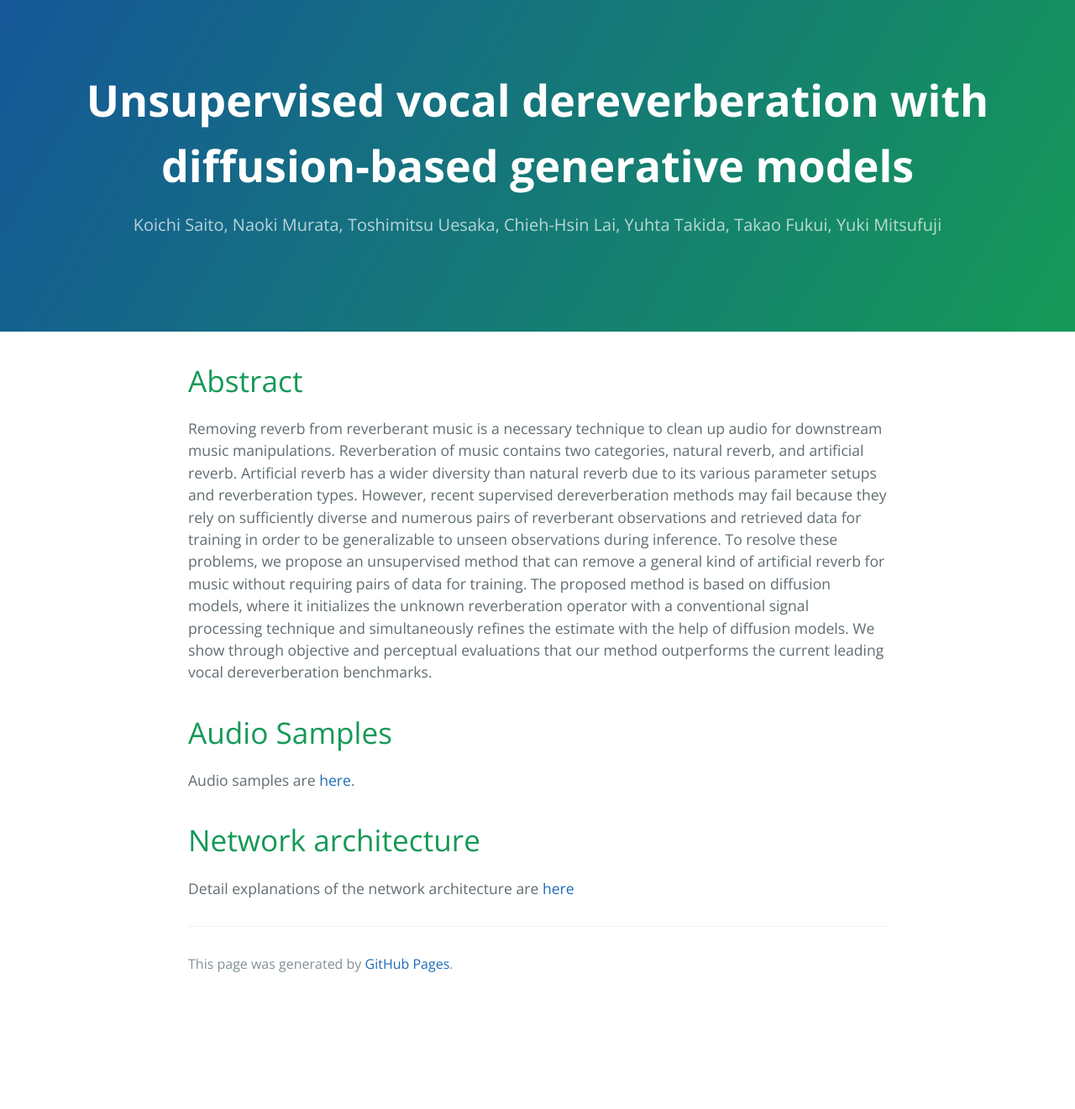
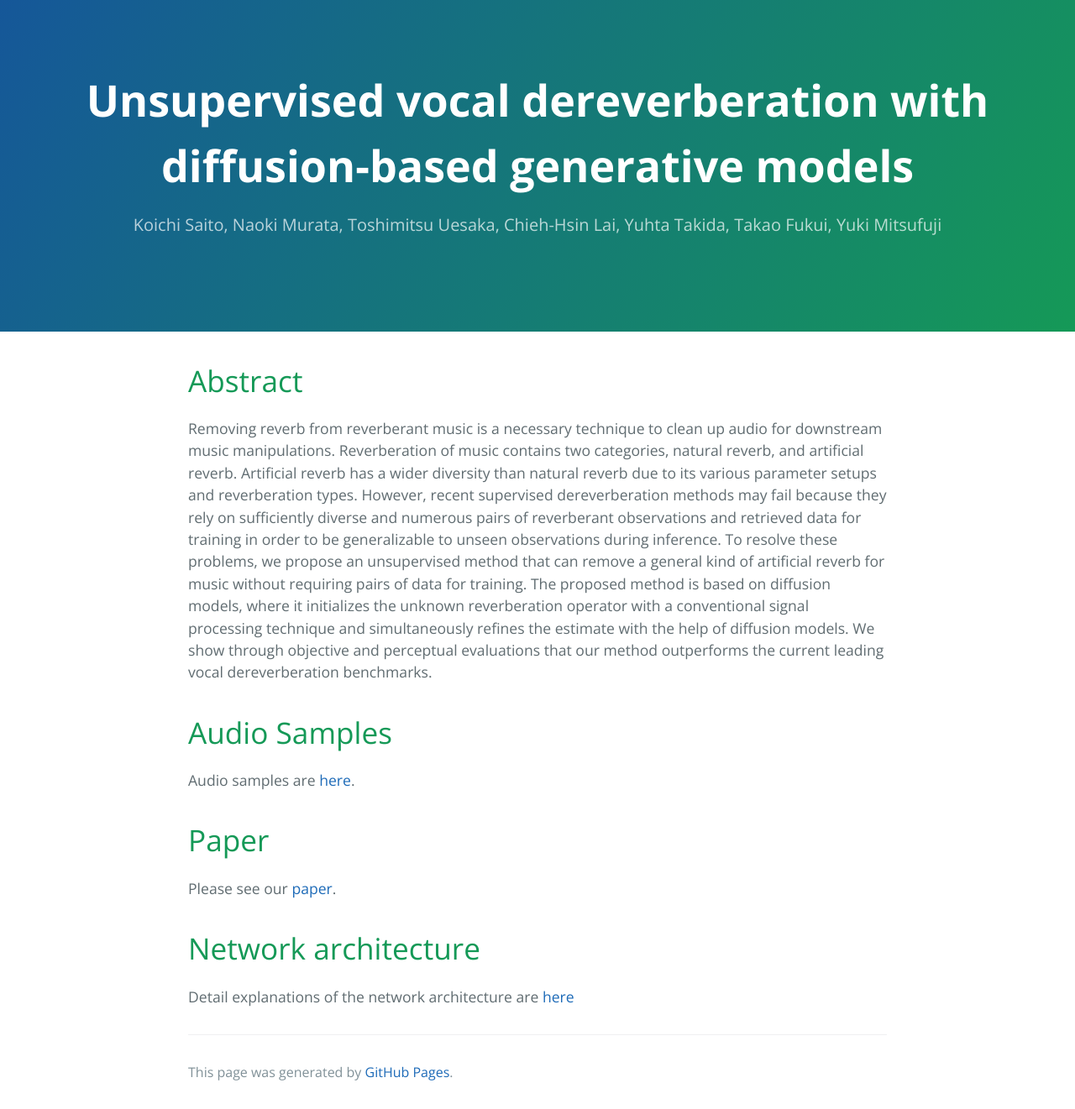
Before and after one commit to koichi-saito-sony/koichi-saito-sony.github.io, a Jekyll site: the page built from unsupervised-vocal-dereverb/index.md, in a window 1280 px wide. Shown: the whole page at 84% size. Built offline with Jekyll 4.4.1, drawn with Linux system fonts in a browser that asks for light colours; before the commit the page ends 1192 px from its top, so only the background shows below that.

Commit message:
check intermidiate

```diff
--- a/unsupervised-vocal-dereverb/index.md
+++ b/unsupervised-vocal-dereverb/index.md
@@ -3,6 +3,9 @@ layout: default
 title: [Unsupervised vocal dereverberation with diffusion-based generative models]
 description: Koichi Saito, Naoki Murata, Toshimitsu Uesaka, Chieh-Hsin Lai, Yuhta Takida, Takao Fukui, Yuki Mitsufuji
 ---
+
+
+
 # Abstract
 Removing reverb from reverberant music is a necessary technique to clean up audio for downstream music manipulations. Reverberation of music contains two categories, natural reverb, and artificial reverb. Artificial reverb has a wider diversity than natural reverb due to its various parameter setups and reverberation types. However, recent supervised dereverberation methods may fail because they rely on sufficiently diverse and numerous pairs of reverberant observations and retrieved data for training in order to be generalizable to unseen observations during inference. To resolve these problems, we propose an unsupervised method that can remove a general kind of artificial reverb for music without requiring pairs of data for training. The proposed method is based on diffusion models, where it initializes the unknown reverberation operator with a conventional signal processing technique and simultaneously refines the estimate with the help of diffusion models. We show through objective and perceptual evaluations that our method outperforms the current leading vocal dereverberation benchmarks.
 
@@ -10,6 +13,10 @@ Removing reverb from reverberant music is a necessary technique to clean up audi
 
 Audio samples are [here](./audio_samples.md).
 
+# Paper
+
+Please see our [paper](https://arxiv.org/).
+
 # Network architecture
 
 Detail explanations of the network architecture are [here](./network.md)
```
